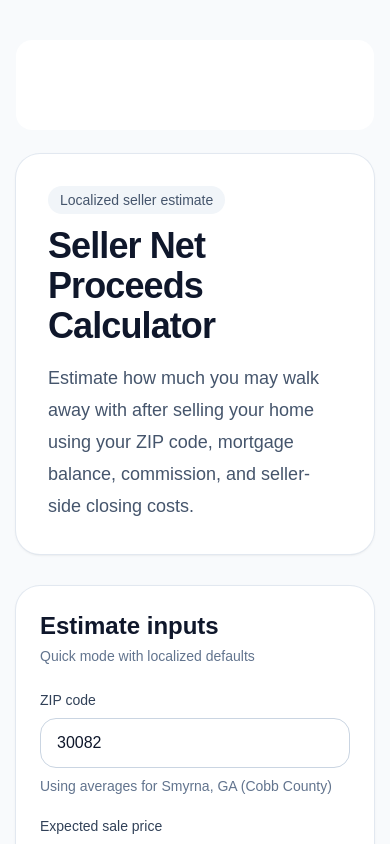
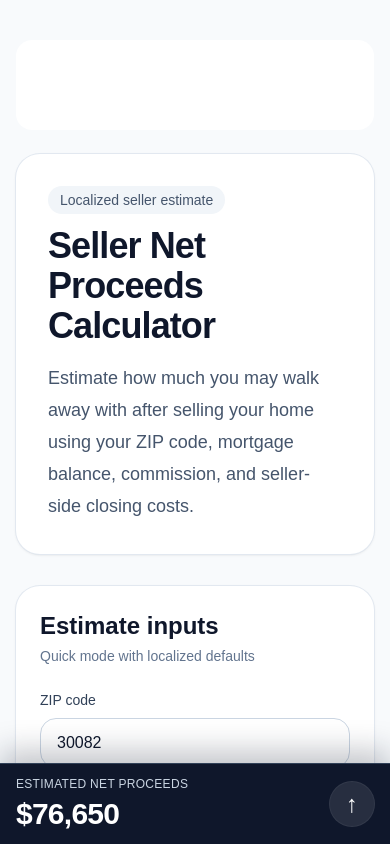
Before and after one commit to adamTully/propcalchub, a Next.js app: page /seller-net-proceeds-calculator in a window 390 px wide. Shown: the top 844 px of the page. Built offline with nearby package versions, Linux system fonts and the light colour scheme.

Commit message:
mobile UX updates - sticky resutls footer

```diff
--- a/app/buyer-closing-cost-calculator/Calculator.tsx
+++ b/app/buyer-closing-cost-calculator/Calculator.tsx
@@ -129,6 +129,7 @@ export default function BuyerClosingCostCalculator() {
   const [prepaidExpensesInput, setPrepaidExpensesInput] = useState('4,600');
   const [recordingFeesInput, setRecordingFeesInput] = useState('250');
   const [inspectionAndAppraisalInput, setInspectionAndAppraisalInput] = useState('900');
+  const [isMobileSummaryOpen, setIsMobileSummaryOpen] = useState(false);
 
   const parseNumber = (value: string) => Number(value.replace(/[^\d.]/g, '')) || 0;
   const formatNumber = (value: string) => numberFormatter.format(parseNumber(value));
@@ -203,7 +204,7 @@ export default function BuyerClosingCostCalculator() {
   });
 
   return (
-    <main className="min-h-screen bg-slate-50 text-slate-900">
+    <main className="min-h-screen bg-slate-50 pb-28 text-slate-900 lg:pb-0">
       <div className="mx-auto max-w-[1600px] px-4 py-10 md:px-6 lg:px-8">
         <div className="mb-6">
           <AdSlot slot="9538459184" minHeight="min-h-[90px]" />
@@ -309,7 +310,7 @@ export default function BuyerClosingCostCalculator() {
               </section>
 
               <section className="space-y-6">
-                <div className="rounded-3xl bg-slate-900 p-6 text-white shadow-sm">
+                <div className="hidden rounded-3xl bg-slate-900 p-6 text-white shadow-sm lg:block">
                   <p className="text-sm font-medium text-slate-300">Estimated cash to close</p>
                   <div className="mt-3 text-5xl font-semibold tracking-tight">
                     {currencyFormatter.format(estimatedCashToClose)}
@@ -488,6 +489,62 @@ export default function BuyerClosingCostCalculator() {
           <aside className="hidden xl:block" aria-hidden="true" />
         </div>
       </div>
+
+      <div className="fixed inset-x-0 bottom-0 z-50 border-t border-white/10 bg-slate-900 text-white shadow-[0_-10px_30px_rgba(15,23,42,0.25)] lg:hidden">
+        <div className="mx-auto max-w-xl px-4 pb-[calc(env(safe-area-inset-bottom)+1rem)] pt-3">
+          <button
+            type="button"
+            className="flex w-full items-center justify-between gap-4 text-left"
+            onClick={() => setIsMobileSummaryOpen((current) => !current)}
+            aria-expanded={isMobileSummaryOpen}
+            aria-controls="mobile-cash-to-close-details"
+          >
+            <div>
+              <p className="text-xs font-medium uppercase tracking-wide text-slate-300">
+                Estimated cash to close
+              </p>
+              <div className="mt-1 text-3xl font-semibold tracking-tight">
+                {currencyFormatter.format(estimatedCashToClose)}
+              </div>
+            </div>
+
+            <span
+              className={`flex h-10 w-10 shrink-0 items-center justify-center rounded-full bg-white/10 text-xl transition-transform ${
+                isMobileSummaryOpen ? 'rotate-180' : ''
+              }`}
+              aria-hidden="true"
+            >
+              ↑
+            </span>
+          </button>
+
+          <div
+            id="mobile-cash-to-close-details"
+            className={`grid overflow-hidden transition-all duration-300 ease-in-out ${
+              isMobileSummaryOpen ? 'mt-4 max-h-80 opacity-100' : 'max-h-0 opacity-0'
+            }`}
+          >
+            <div className="space-y-3 rounded-2xl bg-white/10 p-4">
+              <div className="flex justify-between gap-4 text-sm">
+                <span className="text-slate-300">Down payment</span>
+                <span className="font-medium">{currencyFormatter.format(downPayment)}</span>
+              </div>
+              <div className="flex justify-between gap-4 text-sm">
+                <span className="text-slate-300">Estimated closing costs</span>
+                <span className="font-medium">{currencyFormatter.format(estimatedClosingCosts)}</span>
+              </div>
+              <div className="flex justify-between gap-4 text-sm">
+                <span className="text-slate-300">Loan amount</span>
+                <span className="font-medium">{currencyFormatter.format(loanAmount)}</span>
+              </div>
+              <div className="flex justify-between gap-4 text-sm">
+                <span className="text-slate-300">Closing costs as % of price</span>
+                <span className="font-medium">{closingCostPercent.toFixed(2)}%</span>
+              </div>
+            </div>
+          </div>
+        </div>
+      </div>
     </main>
   );
 }
--- a/app/seller-net-proceeds-calculator/Calculator.tsx
+++ b/app/seller-net-proceeds-calculator/Calculator.tsx
@@ -128,6 +128,7 @@ export default function Calculator() {
   const [mortgageBalanceInput, setMortgageBalanceInput] = useState('390,000');
   const [commissionInput, setCommissionInput] = useState('6%');
   const [sellerConcessionsInput, setSellerConcessionsInput] = useState('0');
+  const [isMobileNetOpen, setIsMobileNetOpen] = useState(false);
 
   const parseNumber = (value: string) => Number(value.replace(/[^\d.]/g, '')) || 0;
 
@@ -225,7 +226,7 @@ export default function Calculator() {
   });
 
   return (
-    <main className="min-h-screen bg-slate-50 pb-24 text-slate-900 xl:pb-0">
+    <main className="min-h-screen bg-slate-50 pb-36 text-slate-900 lg:pb-0">
       <div className="mx-auto max-w-[1600px] px-4 py-10 md:px-6 lg:px-8">
         {/* TOP AD */}
         <div className="mb-6">
@@ -363,7 +364,7 @@ export default function Calculator() {
               </section>
 
               <section className="space-y-6">
-                <div className="rounded-3xl bg-slate-900 p-6 text-white shadow-sm">
+                <div className="hidden rounded-3xl bg-slate-900 p-6 text-white shadow-sm lg:block">
                   <p className="text-sm font-medium text-slate-300">Estimated net proceeds</p>
                   <div className="mt-3 text-5xl font-semibold tracking-tight">
                     {currencyFormatter.format(estimatedNetProceeds)}
@@ -640,6 +641,61 @@ export default function Calculator() {
         </div>
       </div>
 
+      <div className="fixed inset-x-0 bottom-0 z-50 border-t border-slate-700 bg-slate-900 text-white shadow-[0_-12px_30px_rgba(15,23,42,0.25)] lg:hidden">
+        <div className="mx-auto max-w-xl px-4 pb-[calc(env(safe-area-inset-bottom)+0.75rem)] pt-3">
+          <div
+            className={`grid overflow-hidden transition-all duration-300 ease-out ${
+              isMobileNetOpen ? 'mb-3 grid-rows-[1fr] opacity-100' : 'grid-rows-[0fr] opacity-0'
+            }`}
+          >
+            <div className="min-h-0 overflow-hidden">
+              <div className="space-y-3 rounded-2xl bg-white/10 p-4 text-sm">
+                <div className="flex justify-between gap-4">
+                  <span className="text-slate-300">Sale price</span>
+                  <span className="font-medium">{currencyFormatter.format(salePrice)}</span>
+                </div>
+                <div className="flex justify-between gap-4">
+                  <span className="text-slate-300">Total selling costs</span>
+                  <span className="font-medium">{currencyFormatter.format(totalSellingCosts)}</span>
+                </div>
+                <div className="flex justify-between gap-4">
+                  <span className="text-slate-300">Loan payoff</span>
+                  <span className="font-medium">{currencyFormatter.format(mortgageBalance)}</span>
+                </div>
+              </div>
+            </div>
+          </div>
+
+          <div className="flex items-center justify-between gap-4">
+            <div>
+              <p className="text-xs font-medium uppercase tracking-wide text-slate-300">
+                Estimated net proceeds
+              </p>
+              <div className="mt-1 text-3xl font-semibold tracking-tight">
+                {currencyFormatter.format(estimatedNetProceeds)}
+              </div>
+            </div>
+
+            <button
+              type="button"
+              onClick={() => setIsMobileNetOpen((current) => !current)}
+              className="flex h-11 w-11 shrink-0 items-center justify-center rounded-full bg-white/10 text-white ring-1 ring-white/15 transition hover:bg-white/15"
+              aria-label={isMobileNetOpen ? 'Hide net proceeds details' : 'Show net proceeds details'}
+              aria-expanded={isMobileNetOpen}
+            >
+              <span
+                className={`text-2xl leading-none transition-transform duration-300 ${
+                  isMobileNetOpen ? 'rotate-180' : ''
+                }`}
+                aria-hidden="true"
+              >
+                ↑
+              </span>
+            </button>
+          </div>
+        </div>
+      </div>
+
       {/* MOBILE STICKY AD - paused for initial AdSense review / UX.
       <div className="fixed bottom-0 left-0 right-0 z-50 border-t border-slate-200 bg-white p-2 shadow-[0_-4px_16px_rgba(15,23,42,0.08)] xl:hidden">
         <AdSlot label="Mobile sticky ad" minHeight="min-h-[64px]" className="mx-auto max-w-md rounded-xl" />
```
